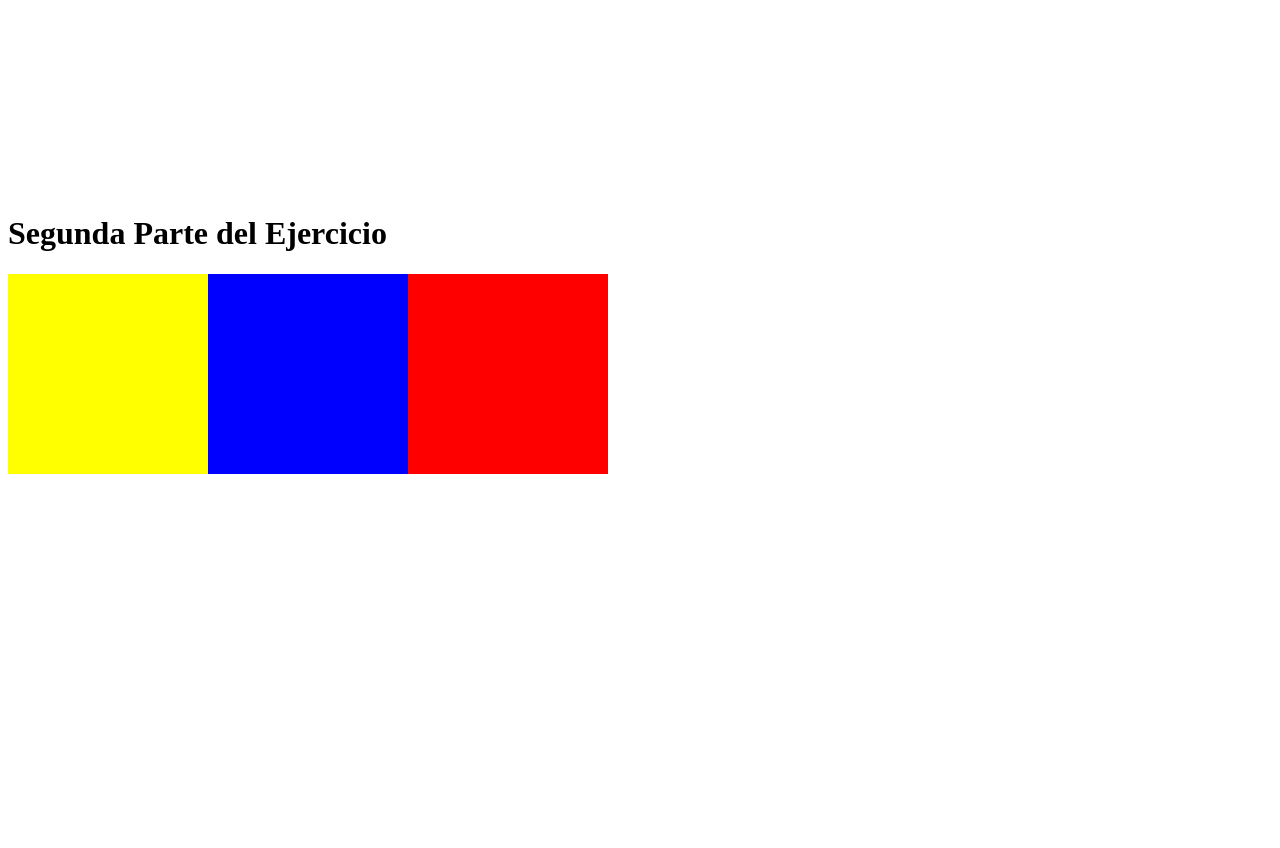
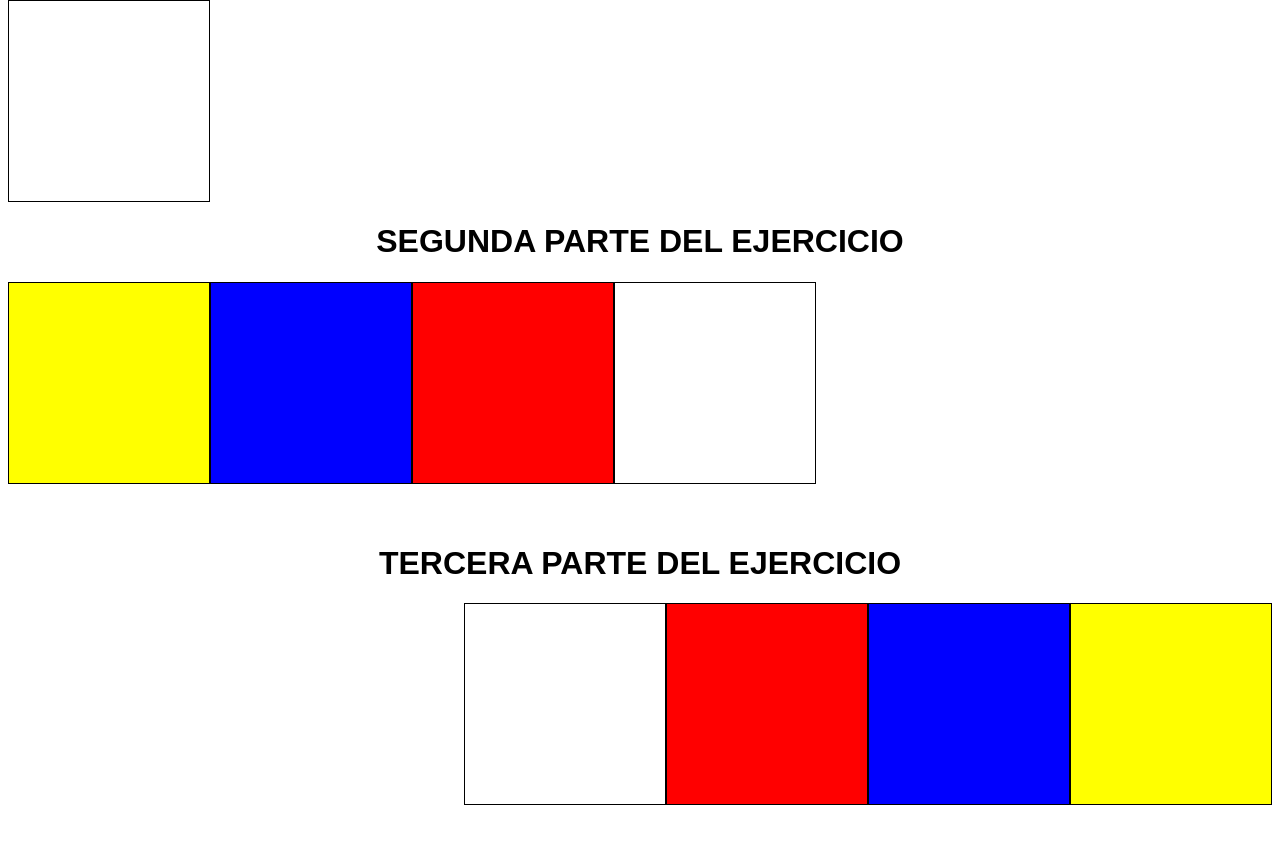
Before and after one commit to KarinAAC/Leccion28-ejercicio1, a plain HTML site: page index.html in a window 1280 px wide. Shown: the part 686-1534 px from the top of the page. Before the commit the page ends 1160 px from the top, so only its background shows below. Drawn offline with Linux system fonts and the light colour scheme.

Commit message:
subiendo tercera ejercicio

```diff
--- a/assets/css/main.css
+++ b/assets/css/main.css
@@ -1,46 +1,101 @@
+
+.contenedor-uno{
+  display: block;
+
+}
+.contenedor-dos{
+  display: block;
+  height: 300px;
+}
+.contenedor-tres{
+  display: block;
+  height: 300px;
+}
+h1{
+  font-family: Arial;
+  text-align: center;
+}
 /* creando primera parte */
 .div-uno{
   width: 200px;
   height: 200px;
   background: yellow;
+  border: 1px solid black;
+
 }
 .div-dos{
   width: 200px;
   height: 200px;
   background: blue;
+  border: 1px solid black;
 }
 .div-tres{
   width: 200px;
   height: 200px;
   background: red;
+  border: 1px solid black;
 }
 .div-cuatro{
   width: 200px;
   height: 200px;
   background: white;
+  border: 1px solid black;
 }
 /* creando segunda parte */
 .div-cinco{
   width: 200px;
   height: 200px;
   background: yellow;
+  border: 1px solid black;
   float: left;
 }
 .div-seis{
   width: 200px;
   height: 200px;
   background: blue;
+  border: 1px solid black;
   float: left;
 }
 .div-siete{
   width: 200px;
   height: 200px;
   background: red;
+  border: 1px solid black;
   float: left;
 }
 .div-ocho{
   width: 200px;
   height: 200px;
   background: white;
+  border: 1px solid black;
   float: left;
 }
+/* creando tercera parte */
+.div-nueve{
+  width: 200px;
+  height: 200px;
+  background: yellow;
+  border: 1px solid black;
+  float: right;
+}
+.div-diez{
+  width: 200px;
+  height: 200px;
+  background: blue;
+  border: 1px solid black;
+  float: right;
+}
+.div-once{
+  width: 200px;
+  height: 200px;
+  background: red;
+  border: 1px solid black;
+  float: right;
+}
+.div-doce{
+  width: 200px;
+  height: 200px;
+  background: white;
+  border: 1px solid black;
+  float: right;
+}
--- a/index.html
+++ b/index.html
@@ -8,16 +8,27 @@
   <title>Document</title>
 </head>
 <body>
-  <h1>Primera Parte del Ejercicio</h1>
+  <div class="contenedor-uno">
+    <h1>PRIMERA PARTE DEL EJERCICIO</h1>
     <div class="div-uno"></div>
     <div class="div-dos"></div>
     <div class="div-tres"></div>
     <div class="div-cuatro"></div>
-  <h1>Segunda Parte del Ejercicio</h1>
+  </div>
+  <div class="contenedor-dos">
+    <h1>SEGUNDA PARTE DEL EJERCICIO</h1>
     <div class="div-cinco"></div>
     <div class="div-seis"></div>
     <div class="div-siete"></div>
     <div class="div-ocho"></div>
+  </div>
+  <div class="contenedor-tres">
+    <h1>TERCERA PARTE DEL EJERCICIO</h1>
+    <div class="div-nueve"></div>
+    <div class="div-diez"></div>
+    <div class="div-once"></div>
+    <div class="div-doce"></div>
+  </div>
 <script src="assets/js/app.js" charset="utf-8"></script>
 </body>
 </html>
```
Lines whose indentation alone changed are shown as unchanged.
